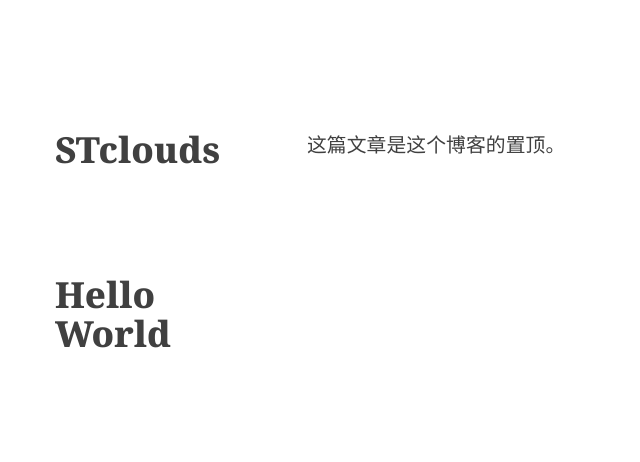
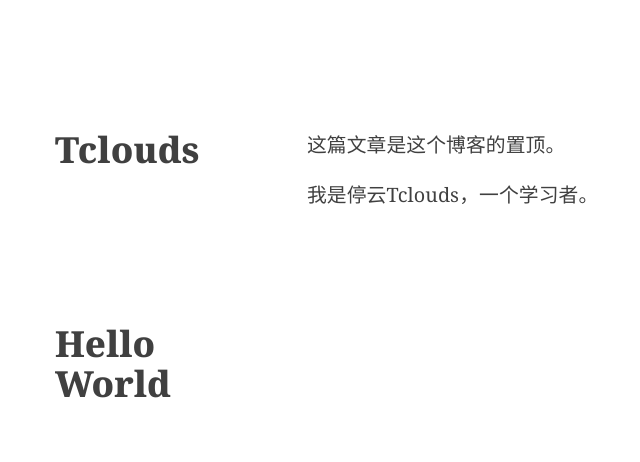
Before and after one commit to STclouds/stcloud.github.io, a plain HTML site: page index.html in a window 1280 px wide. Shown: the whole page, without its empty margins (210-850 px from the left). Drawn offline with nearby package versions, Linux system fonts and the light colour scheme.

Commit message:
Site updated: 2018-11-27 16:08:33

```diff
--- a/index.html
+++ b/index.html
@@ -16,12 +16,12 @@
 
     <!--Author-->
 
-        <meta name="author" content="STclouds">
+        <meta name="author" content="Tclouds">
 
 
     <!-- Title -->
 
-    <title>STclouds</title>
+    <title>Tclouds</title>
 
     <!-- Bootstrap Core CSS -->
     <link href="//cdn.bootcss.com/bootstrap/3.3.6/css/bootstrap.min.css" rel="stylesheet">
@@ -56,9 +56,10 @@
                     <div class="post-preview">
     <a href="/2018/11/26/The-Index-Top/">
         <h2 class="post-title">
-            STclouds
+            Tclouds
         </h2>
         <p>这篇文章是这个博客的置顶。</p>
+<p>我是停云Tclouds，一个学习者。</p>
     </a>
 </div>
 
```
Also changed, not shown: 2018/11/26/The-Index-Top/index.html (+6 -4 lines), 2018/11/26/hello-world/index.html (+2 -2 lines), archives/2018/11/index.html (+3 -3 lines), archives/2018/index.html (+3 -3 lines), archives/index.html (+3 -3 lines).
